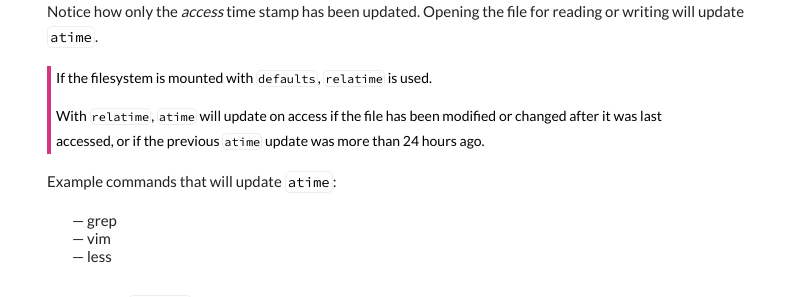
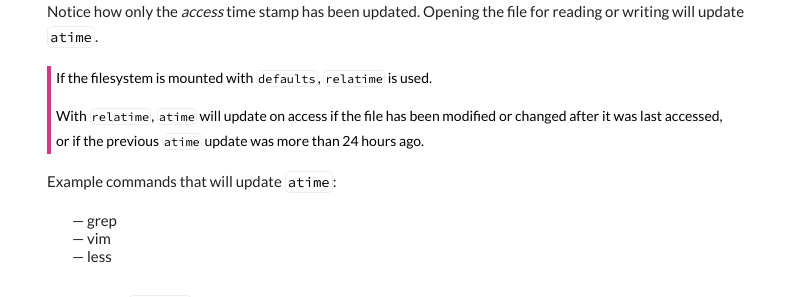
Before and after one commit to execas/execas.github.io, a Jekyll site: the page built from _posts/2018-08-23-linux-timestamps.md, in a window 1280 px wide. Shown: the part 1003-1300 px from the top of the page, without its empty margins (234-1045 px from the left). Built offline with Jekyll 4.4.1, drawn with Linux system fonts in a browser that asks for light colours.

Commit message:
Update execas.css

```diff
--- a/css/execas.css
+++ b/css/execas.css
@@ -47,8 +47,8 @@
 
 blockquote {
      background-color: #ffffff;
-     width: 90%;
-     margin-top: 5px;
+     width: 95%;
+     margin-top: 15px;
      margin-left:0px;
      padding-left: 5px;
      padding-right: 10px;
```
